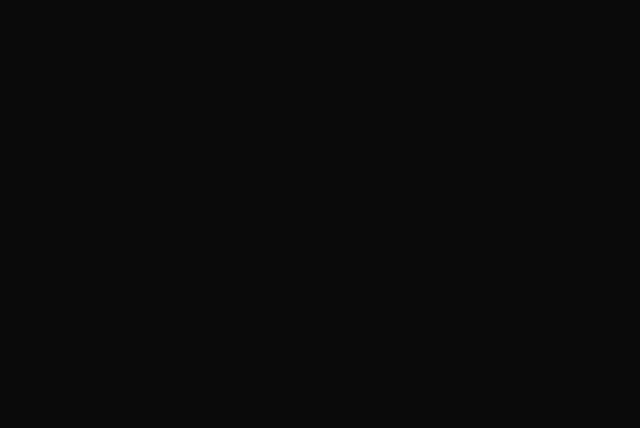
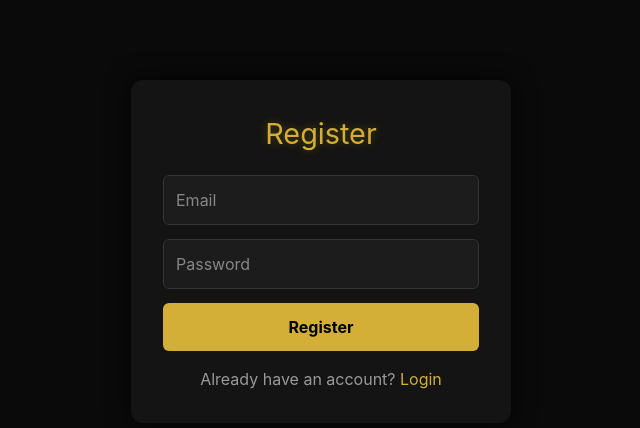
Before and after one commit to gmetzakis/WatchList-Project, a React app in the folder frontend/: page /register in a window 1280 px wide. Before the commit this address had no page. Shown: the top 428 px of the page, without its empty margins (319-959 px from the left). Built offline with nearby package versions, Linux system fonts and the light colour scheme; the HTML template or start-up script is replaced by a standard one.

Commit message:
fixed login and first implementet register page (not tested)

```diff
--- a/frontend/src/main.jsx
+++ b/frontend/src/main.jsx
@@ -1,19 +1,38 @@
 import React from "react";
 import ReactDOM from "react-dom/client";
-import { BrowserRouter, Routes, Route } from "react-router-dom";
+import { BrowserRouter, Routes, Route, Navigate } from "react-router-dom";
 
 import App from "./App";
 import WatchedPage from "./pages/Watched.jsx";
 import WatchlistPage from "./pages/Watchlist.jsx";
 import FavoritesPage from "./pages/Favorites.jsx";
+import LoginPage from "./pages/Login.jsx";
+import RegisterPage from "./pages/Register.jsx";
 
 import "./index.css";
 import "./styles/cinema.css";
 
+
+function ProtectedRoute({ children }) {
+  const token = localStorage.getItem("token");
+  if (!token) return <Navigate to="/login" replace />;
+  return children;
+}
+
+
 ReactDOM.createRoot(document.getElementById("root")).render(
   <BrowserRouter>
     <Routes>
-      <Route path="/" element={<App />}>
+      {/* PUBLIC ROUTES */}
+      <Route path="/login" element={<LoginPage />} />
+      <Route path="/register" element={<RegisterPage />} />
+
+      {/* PROTECTED ROUTES */}
+      <Route path="/" element={
+          <ProtectedRoute>
+            <App />
+          </ProtectedRoute>
+        }>
         <Route path="watched" element={<WatchedPage />} />
         <Route path="watchlist" element={<WatchlistPage />} />
         <Route path="favorites" element={<FavoritesPage />} />
--- a/frontend/src/pages/Favorites.jsx
+++ b/frontend/src/pages/Favorites.jsx
@@ -1,7 +1,7 @@
 import { useEffect, useState } from "react";
 import api from "../api/axios.js";
 
-export default function Favorites() {
+export default function FavoritesPage() {
   const [items, setItems] = useState([]);
   const [loading, setLoading] = useState(true);
 
--- a/frontend/src/pages/Login.jsx
+++ b/frontend/src/pages/Login.jsx
@@ -1,73 +1,61 @@
 import { useState } from "react";
-import api from "../api/axios";
-import { useAuthStore } from "../store/authStore";
 import { useNavigate } from "react-router-dom";
+import api from "../api/axios.js";
 
-export default function Login() {
+export default function LoginPage() {
+  const navigate = useNavigate();
   const [email, setEmail] = useState("");
   const [password, setPassword] = useState("");
   const [error, setError] = useState("");
 
-  const setToken = useAuthStore((state) => state.setToken);
-  const setUser = useAuthStore((state) => state.setUser);
-
-  const navigate = useNavigate();
-
-  const handleSubmit = async (e) => {
+  async function handleSubmit(e) {
     e.preventDefault();
     setError("");
 
     try {
       const res = await api.post("/auth/login", { email, password });
-
-      setToken(res.data.token);
-      setUser(res.data.user);
-
-      navigate("/");
-    // eslint-disable-next-line no-unused-vars
+      localStorage.setItem("token", res.data.token);
+      navigate("/watched");
     } catch (err) {
-        if (err.response && err.response.data) {
-          const backendError = err.response.data.error || err.response.data.message;
-          setError(backendError || "Something went wrong");
-        } else {
-          setError("Network error");
-        }
-      }
-  };
+      setError("Invalid email or password");
+      console.error("Login error:", err);
+    }
+  }
 
   return (
-    <div className="min-h-screen flex items-center justify-center bg-black text-white">
-      <form
-        onSubmit={handleSubmit}
-        className="bg-neutral-900 p-8 rounded-lg w-80 space-y-4"
-      >
-        <h1 className="text-2xl font-bold text-center">Login</h1>
+    <div className="auth-container">
+      <h1 className="auth-title">Login</h1>
 
-        {error && <p className="text-red-500 text-sm">{error}</p>}
+      {error && <p className="auth-error">{error}</p>}
 
+      <form className="auth-form" onSubmit={handleSubmit}>
         <input
           type="email"
           placeholder="Email"
-          className="w-full p-2 rounded bg-neutral-800"
+          className="auth-input"
           value={email}
-          onChange={(e) => setEmail(e.target.value)}
+          onChange={e => setEmail(e.target.value)}
+          required
         />
 
         <input
           type="password"
           placeholder="Password"
-          className="w-full p-2 rounded bg-neutral-800"
+          className="auth-input"
           value={password}
-          onChange={(e) => setPassword(e.target.value)}
+          onChange={e => setPassword(e.target.value)}
+          required
         />
 
-        <button
-          type="submit"
-          className="w-full bg-blue-600 hover:bg-blue-700 p-2 rounded font-semibold"
-        >
+        <button className="auth-btn" type="submit">
           Login
         </button>
       </form>
+
+      <p className="auth-switch">
+        Don't have an account?{" "}
+        <a href="/register">Register</a>
+      </p>
     </div>
   );
 }
--- a/frontend/src/pages/Register.jsx
+++ b/frontend/src/pages/Register.jsx
@@ -1,3 +1,60 @@
-export default function Register() {
-  return <div className="text-white">Register Page</div>;
+import { useState } from "react";
+import { useNavigate } from "react-router-dom";
+import api from "../api/axios.js";
+
+export default function RegisterPage() {
+  const navigate = useNavigate();
+  const [email, setEmail] = useState("");
+  const [password, setPassword] = useState("");
+  const [error, setError] = useState("");
+
+  async function handleSubmit(e) {
+    e.preventDefault();
+    setError("");
+
+    try {
+      await api.post("/auth/register", { email, password });
+      navigate("/login");
+    } catch (err) {
+      setError("Registration failed");
+      console.error("Register error:", err);
+    }
+  }
+
+  return (
+    <div className="auth-container">
+      <h1 className="auth-title">Register</h1>
+
+      {error && <p className="auth-error">{error}</p>}
+
+      <form className="auth-form" onSubmit={handleSubmit}>
+        <input
+          type="email"
+          placeholder="Email"
+          className="auth-input"
+          value={email}
+          onChange={e => setEmail(e.target.value)}
+          required
+        />
+
+        <input
+          type="password"
+          placeholder="Password"
+          className="auth-input"
+          value={password}
+          onChange={e => setPassword(e.target.value)}
+          required
+        />
+
+        <button className="auth-btn" type="submit">
+          Register
+        </button>
+      </form>
+
+      <p className="auth-switch">
+        Already have an account?{" "}
+        <a href="/login">Login</a>
+      </p>
+    </div>
+  );
 }
--- a/frontend/src/styles/cinema.css
+++ b/frontend/src/styles/cinema.css
@@ -288,3 +288,78 @@ body {
   color: var(--favorite);
   text-shadow: 0 0 8px rgba(255,215,0,0.3);
 }
+
+/* ===========================
+   AUTH PAGES (LOGIN / REGISTER)
+   =========================== */
+
+.auth-container {
+  max-width: 380px;
+  margin: 80px auto;
+  background: #141414;
+  padding: 32px;
+  border-radius: 12px;
+  box-shadow: 0 0 25px rgba(0,0,0,0.8);
+  text-align: center;
+}
+
+.auth-title {
+  margin-bottom: 20px;
+  font-size: 1.8rem;
+  color: var(--favorite);
+  text-shadow: 0 0 10px rgba(255,215,0,0.25);
+}
+
+.auth-error {
+  color: var(--accent);
+  margin-bottom: 12px;
+}
+
+.auth-form {
+  display: flex;
+  flex-direction: column;
+  gap: 14px;
+}
+
+.auth-input {
+  padding: 12px;
+  border-radius: 6px;
+  border: 1px solid #333;
+  background: #1c1c1c;
+  color: var(--text);
+  font-size: 1rem;
+}
+
+.auth-input:focus {
+  outline: none;
+  border-color: var(--favorite);
+}
+
+.auth-btn {
+  padding: 12px;
+  border-radius: 6px;
+  border: none;
+  background: var(--favorite);
+  color: black;
+  font-weight: 700;
+  cursor: pointer;
+  transition: 0.25s ease;
+}
+
+.auth-btn:hover {
+  background: var(--favorite-dark);
+}
+
+.auth-switch {
+  margin-top: 16px;
+  color: var(--text-muted);
+}
+
+.auth-switch a {
+  color: var(--favorite);
+  text-decoration: none;
+}
+
+.auth-switch a:hover {
+  text-shadow: 0 0 8px rgba(255,215,0,0.3);
+}
```
